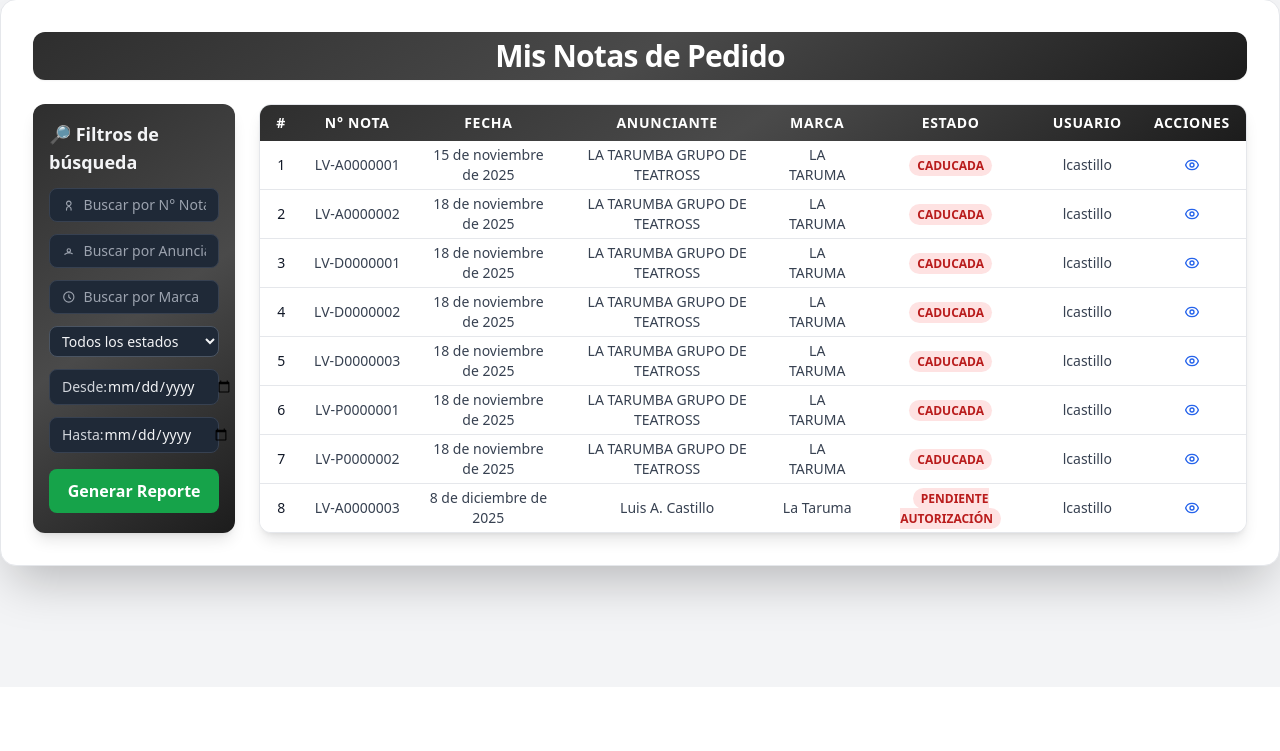
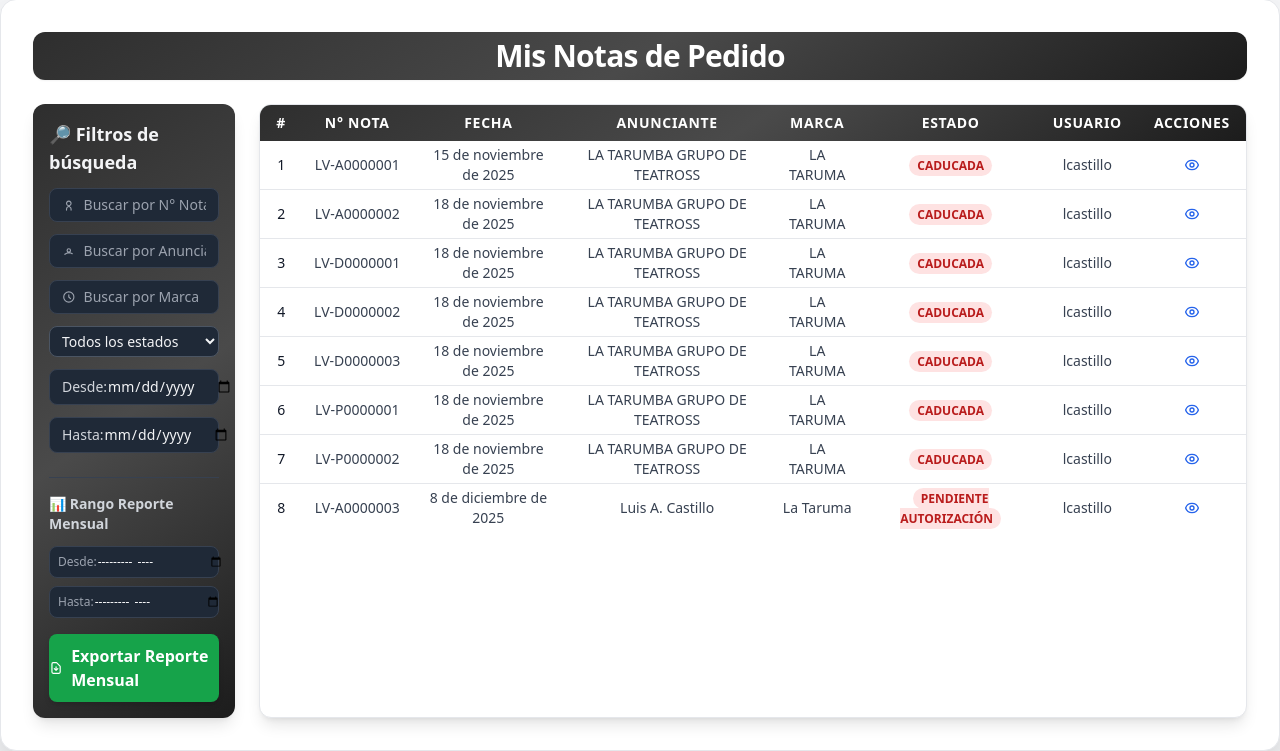
Before and after one commit to lcastillo1486/LimaVisual, a Django app: page /mis-pedidos/ in a window 1280 px wide. Shown: the part 113-864 px from the top of the page. Before the commit the page ends 744 px from the top, so only its background shows below. Run offline with Django 4.2, Linux system fonts and the light colour scheme; a user stored in the database is signed in; data comes from the database, SQL or seed files in the repository; some libraries are stand-ins or nearby versions.

Commit message:
desde_hasta_reporte_excel

```diff
--- a/pedidos/templates/mis_np.html
+++ b/pedidos/templates/mis_np.html
@@ -116,9 +116,61 @@
                     </div>
                 </div>
 
-                <a href="{% url 'reporte_mensual_excel' %}" class="bg-green-600 hover:bg-green-700 text-white font-bold p-2.5 rounded-lg text-center mt-4 block">
-    Generar Reporte
-</a>
+                <!-- FILTROS REPORTE EXCEL -->
+                <div class="mt-6 border-t border-gray-700 pt-4">
+                    <h3 class="text-sm font-semibold mb-3 text-gray-300 flex items-center gap-2">
+                        📊 Rango Reporte Mensual
+                    </h3>
+                    <div class="flex flex-col gap-2">
+                        <div
+                            class="flex items-center justify-between border border-gray-700 rounded-lg px-2 py-1.5 bg-gray-800">
+                            <label for="reporteDesde" class="text-gray-400 text-xs">Desde:</label>
+                            <input type="month" id="reporteDesde"
+                                class="bg-transparent outline-none text-gray-100 text-xs cursor-pointer">
+                        </div>
+                        <div
+                            class="flex items-center justify-between border border-gray-700 rounded-lg px-2 py-1.5 bg-gray-800">
+                            <label for="reporteHasta" class="text-gray-400 text-xs">Hasta:</label>
+                            <input type="month" id="reporteHasta"
+                                class="bg-transparent outline-none text-gray-100 text-xs cursor-pointer">
+                        </div>
+                    </div>
+                </div>
+
+                <!-- BOTON REPORTE -->
+                <div class="mt-4">
+                    <a id="btnReporteExcel" href="{% url 'reporte_mensual_excel' %}"
+                        class="flex items-center justify-center gap-2 w-full py-2.5 bg-green-600 hover:bg-green-700 text-white font-bold rounded-lg shadow-md transition-all duration-200 transform hover:scale-105">
+                        <svg xmlns="http://www.w3.org/2000/svg" class="h-5 w-5" fill="none" viewBox="0 0 24 24"
+                            stroke="currentColor">
+                            <path stroke-linecap="round" stroke-linejoin="round" stroke-width="2"
+                                d="M12 10v6m0 0l-3-3m3 3l3-3m2 8H7a2 2 0 01-2-2V5a2 2 0 012-2h5.586a1 1 0 01.707.293l5.414 5.414a1 1 0 01.293.707V19a2 2 0 01-2 2z" />
+                        </svg>
+                        Exportar Reporte Mensual
+                    </a>
+                </div>
+
+                <script>
+                    document.getElementById('reporteDesde').addEventListener('change', actualizarLinkExcel);
+                    document.getElementById('reporteHasta').addEventListener('change', actualizarLinkExcel);
+
+                    function actualizarLinkExcel() {
+                        const desde = document.getElementById('reporteDesde').value;
+                        const hasta = document.getElementById('reporteHasta').value;
+                        const btn = document.getElementById('btnReporteExcel');
+                        let url = "{% url 'reporte_mensual_excel' %}";
+
+                        const params = new URLSearchParams();
+                        if (desde) params.append('desde', desde);
+                        if (hasta) params.append('hasta', hasta);
+
+                        if (params.toString()) {
+                            url += '?' + params.toString();
+                        }
+                        btn.href = url;
+                    }
+                </script>
+
 
             </aside>
 
--- a/pedidos/views.py
+++ b/pedidos/views.py
@@ -1639,67 +1639,180 @@ def editar_fechas_montos(request, nota_id):
         'reservas_digitales': reservas_digitales
     })
 
+# def split_range_by_month(start_date, end_date, daily_rate):
+#     if not start_date or not end_date: return []
+#     meses_es = {
+#         1: 'Enero', 2: 'Febrero', 3: 'Marzo', 4: 'Abril',
+#         5: 'Mayo', 6: 'Junio', 7: 'Julio', 8: 'Agosto',
+#         9: 'Septiembre', 10: 'Octubre', 11: 'Noviembre', 12: 'Diciembre'
+#     }
+#     daily_rate = Decimal(str(daily_rate))
+#     splits = []
+#     curr = start_date
+#     while curr <= end_date:
+#         last_day_of_month = date(curr.year, curr.month, monthrange(curr.year, curr.month)[1])
+#         segment_end = min(end_date, last_day_of_month)
+#         days_in_segment = (segment_end - curr).days + 1
+#         splits.append({
+#             'mes': f"{meses_es[curr.month]} {curr.year}",
+#             'dias': days_in_segment,
+#             'monto': daily_rate * Decimal(str(days_in_segment)),
+#             'tarifa_dia': daily_rate
+#         })
+#         curr = segment_end + timedelta(days=1)
+#     return splits
 def split_range_by_month(start_date, end_date, daily_rate):
-    if not start_date or not end_date: return []
+    """
+    Splits a date range into months and calculates amount based on daily_rate.
+    Returns a list of dictionaries with month info.
+    """
+    if not start_date or not end_date:
+        return []
+
     meses_es = {
         1: 'Enero', 2: 'Febrero', 3: 'Marzo', 4: 'Abril',
         5: 'Mayo', 6: 'Junio', 7: 'Julio', 8: 'Agosto',
         9: 'Septiembre', 10: 'Octubre', 11: 'Noviembre', 12: 'Diciembre'
     }
+
     daily_rate = Decimal(str(daily_rate))
     splits = []
+
     curr = start_date
     while curr <= end_date:
+        # Determine the last day of the current month
         last_day_of_month = date(curr.year, curr.month, monthrange(curr.year, curr.month)[1])
+        # The end of this segment is the earlier of the end_date or the end of the month
         segment_end = min(end_date, last_day_of_month)
+
         days_in_segment = (segment_end - curr).days + 1
+        amount_in_segment = daily_rate * Decimal(str(days_in_segment))
+
         splits.append({
             'mes': f"{meses_es[curr.month]} {curr.year}",
             'dias': days_in_segment,
-            'monto': daily_rate * Decimal(str(days_in_segment)),
-            'tarifa_dia': daily_rate
+            'monto': amount_in_segment,
+            'tarifa_dia': daily_rate,
+            'fecha_referencia': date(curr.year, curr.month, 1)
         })
+
+        # Advance to the first day of the next month
         curr = segment_end + timedelta(days=1)
+
     return splits
 @login_required
 def reporte_mensual_excel(request):
-    notas = NotaPedido.objects.filter(estado_id__in=[3, 5]).select_related('cliente', 'tipo_venta')
+    # Obtener parámetros de filtro
+    desde_str = request.GET.get('desde')  # Formato "YYYY-MM"
+    hasta_str = request.GET.get('hasta')  # Formato "YYYY-MM"
+
+    filtro_desde = None
+    filtro_hasta = None
+
+    if desde_str:
+        try:
+            filtro_desde = datetime.strptime(desde_str, "%Y-%m").date()
+        except ValueError:
+            pass
+
+    if hasta_str:
+        try:
+            # Para el fin de mes, apuntamos al primer día del mes siguiente o fin del mes seleccionado
+            y, m = map(int, hasta_str.split('-'))
+            _, last_day = monthrange(y, m)
+            filtro_hasta = date(y, m, last_day)
+        except ValueError:
+            pass
+
+    # Notas de pedido aprobadas (3) o completadas (5)
+    notas = NotaPedido.objects.filter(estado_id__in=[3, 5]).select_related('cliente', 'tipo_venta', 'tipo_pago')
+
     data = []
+
     for nota in notas:
-        # Fijas
+        # 1. Procesar Ubicaciones Fijas
         fijas = DetalleUbicacion.objects.filter(nota=nota).select_related('ubicacion')
         for f in fijas:
-            for s in split_range_by_month(f.fecha_inicio, f.fecha_fin, f.tarifa_dia):
-                data.append({
-                    'NP': nota.numero_np, 'Cliente': nota.cliente.nombre_comercial if nota.cliente else "N/A",
-                    'Anunciante': nota.anunciante or "N/A", 'Ubicación': f.ubicacion.codigo if f.ubicacion else "N/A",
-                    'Mes': s['mes'], 'Días en Mes': s['dias'],
-                    'Monto Diario (S/)': s['tarifa_dia'],
-                    'Monto Soles (S/)': s['monto']
-                })
-        # Digitales
+            splits = split_range_by_month(f.fecha_inicio, f.fecha_fin, f.tarifa_dia)
+            for s in splits:
+                # Filtrar por mes/año del split si hay filtros activos
+                split_date = s['fecha_referencia'] # Necesitamos añadir esto al split
+
+                incluir = True
+                if filtro_desde and split_date < date(filtro_desde.year, filtro_desde.month, 1):
+                    incluir = False
+                if filtro_hasta and split_date > filtro_hasta:
+                    incluir = False
+
+                if incluir:
+                    data.append({
+                        'NP': nota.numero_np,
+                        'Cliente': nota.cliente.nombre_comercial if nota.cliente else "N/A",
+                        'Anunciante': nota.anunciante or "N/A",
+                        'Tipo Venta': nota.tipo_venta.descripcion if nota.tipo_venta else "N/A",
+                        'Ubicación': f.ubicacion.codigo if f.ubicacion else "N/A",
+                        'Tipo': 'ESTATICA',
+                        'Mes': s['mes'],
+                        'Días en Mes': s['dias'],
+                        'Monto Diario (S/)': s['tarifa_dia'],
+                        'Monto Soles (S/)': s['monto'],
+                        'Rango Original': f"{f.fecha_inicio} a {f.fecha_fin}"
+                    })
+
+        # 2. Procesar Reservas Digitales
         digitales = ReservaSlot.objects.filter(nota_pedido=nota).select_related('slot__ubicacion')
         for d in digitales:
-            for s in split_range_by_month(d.fecha_inicio, d.fecha_fin, d.tarifa_dia):
-                data.append({
-                    'NP': nota.numero_np, 'Cliente': nota.cliente.nombre_comercial if nota.cliente else "N/A",
-                    'Anunciante': nota.anunciante or "N/A", 'Ubicación': f"{d.slot.ubicacion.codigo} - Slot {d.slot.numero_slot}",
-                    'Mes': s['mes'], 'Días en Mes': s['dias'],
-                    'Monto Diario (S/)': s['tarifa_dia'],
-                    'Monto Soles (S/)': s['monto']
-                })
+            splits = split_range_by_month(d.fecha_inicio, d.fecha_fin, d.tarifa_dia)
+            for s in splits:
+                split_date = s['fecha_referencia']
+
+                incluir = True
+                if filtro_desde and split_date < date(filtro_desde.year, filtro_desde.month, 1):
+                    incluir = False
+                if filtro_hasta and split_date > filtro_hasta:
+                    incluir = False
+
+                if incluir:
+                    data.append({
+                        'NP': nota.numero_np,
+                        'Cliente': nota.cliente.nombre_comercial if nota.cliente else "N/A",
+                        'Anunciante': nota.anunciante or "N/A",
+                        'Tipo Venta': nota.tipo_venta.descripcion if nota.tipo_venta else "N/A",
+                        'Ubicación': f"{d.slot.ubicacion.codigo} - Slot {d.slot.numero_slot}" if d.slot else "N/A",
+                        'Tipo': 'DIGITAL',
+                        'Mes': s['mes'],
+                        'Días en Mes': s['dias'],
+                        'Monto Diario (S/)': s['tarifa_dia'],
+                        'Monto Soles (S/)': s['monto'],
+                        'Rango Original': f"{d.fecha_inicio} a {d.fecha_fin}"
+                    })
+
     if not data:
         messages.warning(request, "No hay datos para generar el reporte.")
         return redirect('gestion_notas')
+
     df = pd.DataFrame(data)
+
+    # Crear respuesta Excel
     output = io.BytesIO()
     with pd.ExcelWriter(output, engine='openpyxl') as writer:
         df.to_excel(writer, index=False, sheet_name='Reporte Mensual')
+
+        # Formatear columnas (opcional pero recomendado para "WOW")
+        workbook = writer.book
         worksheet = writer.sheets['Reporte Mensual']
+
+        # Ajustar ancho de columnas
         for idx, col in enumerate(df.columns):
             max_len = max(df[col].astype(str).map(len).max(), len(col)) + 2
             worksheet.column_dimensions[chr(65 + idx)].width = max_len
+
     output.seek(0)
-    response = HttpResponse(output.read(), content_type='application/vnd.openxmlformats-officedocument.spreadsheetml.sheet')
-    response['Content-Disposition'] = f'attachment; filename=Reporte_Mensual_{datetime.now().strftime("%Y%m%d")}.xlsx'
+    response = HttpResponse(
+        output.read(),
+        content_type='application/vnd.openxmlformats-officedocument.spreadsheetml.sheet'
+    )
+    filename = f"Reporte_Mensual_{datetime.now().strftime('%Y%m%d_%H%M%S')}.xlsx"
+    response['Content-Disposition'] = f'attachment; filename={filename}'
+
     return response
```
